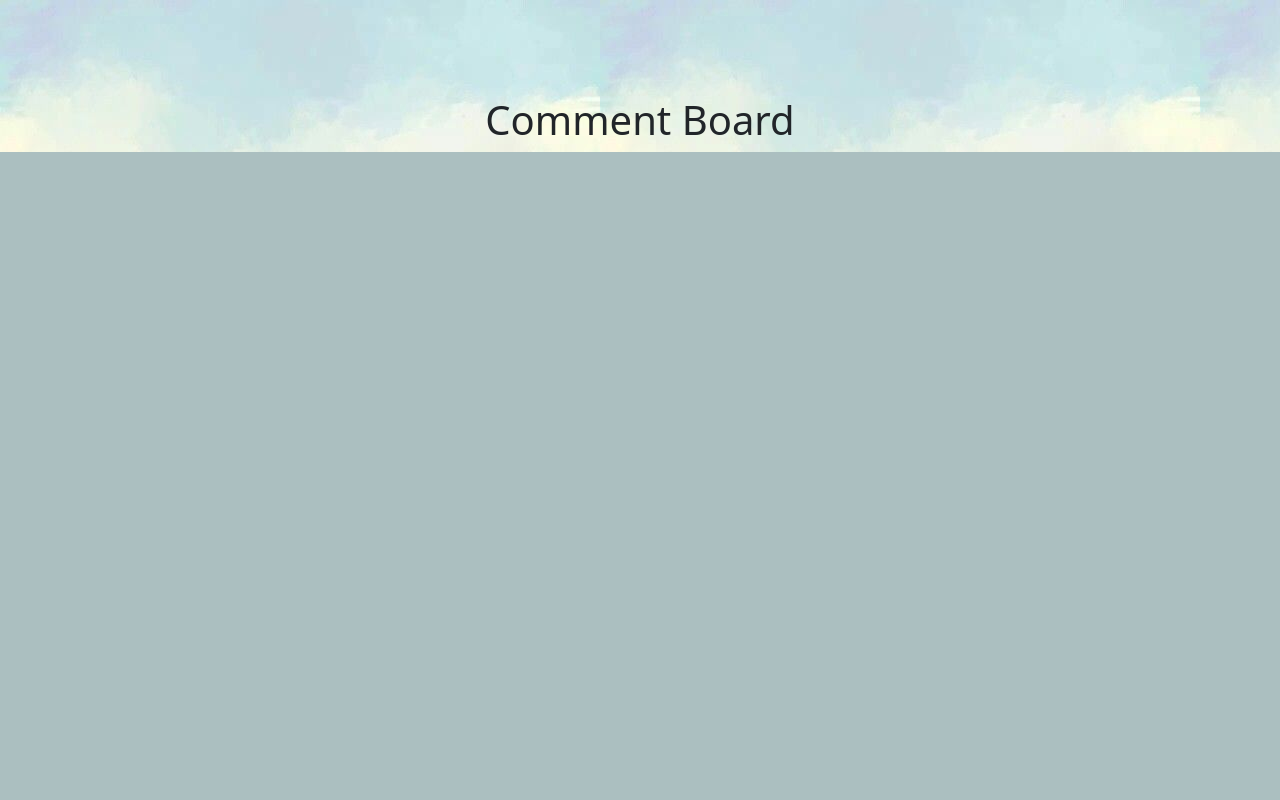
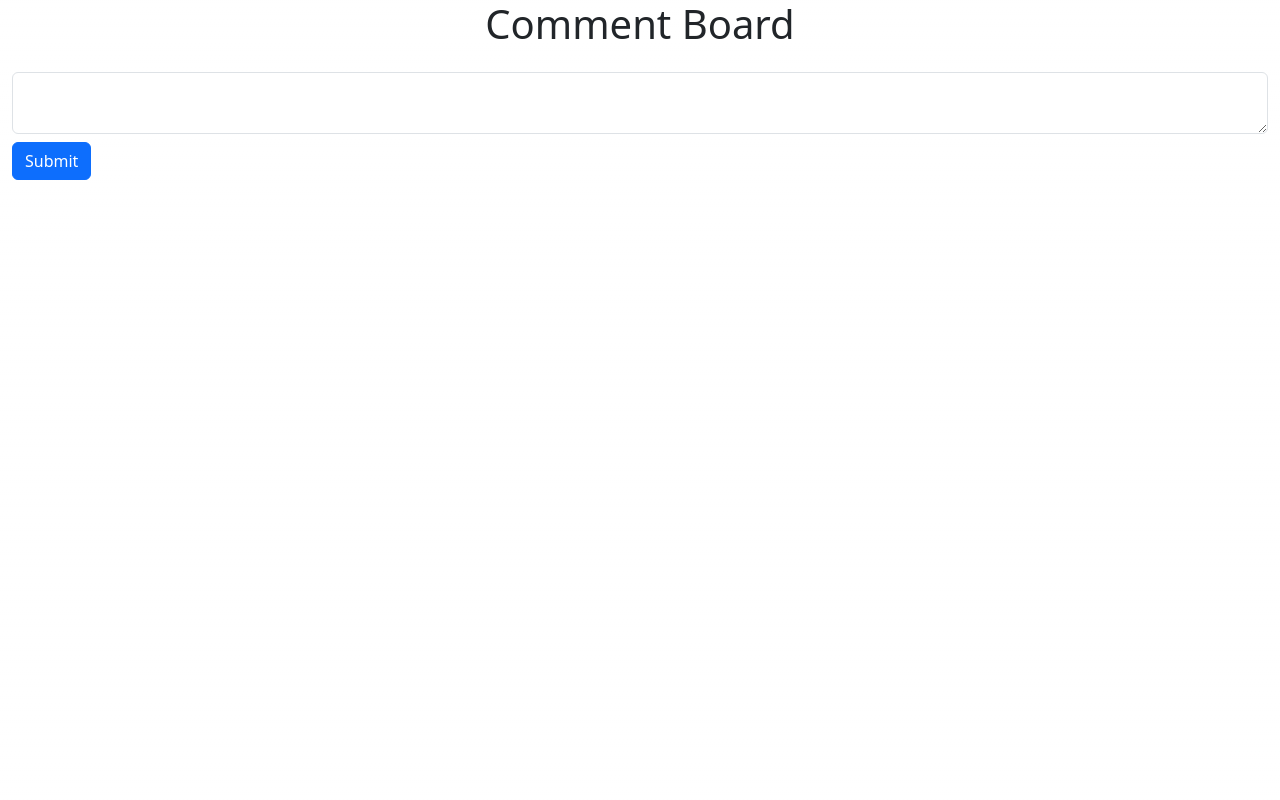
Before and after one commit to pabonhomme/NavalWar, a Next.js app in the folder naval_war_gui/: page /CommentSection in a window 1280 px wide. Shown: the top 800 px of the page. Built offline with nearby package versions, Linux system fonts and the light colour scheme.

Commit message:
Optimize the comment section

```diff
--- a/naval_war_gui/package.json
+++ b/naval_war_gui/package.json
@@ -17,7 +17,7 @@
     "antd-img-crop": "^4.6.0",
     "axios": "^1.2.6",
     "boostrap": "^2.0.0",
-    "bootstrap": "^5.2.3",
+    "bootstrap": "^5.3.0-alpha1",
     "eslint": "8.32.0",
     "eslint-config-next": "13.1.5",
     "next": "13.1.5",
--- a/naval_war_gui/pages/CommentSection.js
+++ b/naval_war_gui/pages/CommentSection.js
@@ -12,6 +12,7 @@
  * @par Modification log:
  * <table>
  * <tr><th>Date        <th>Version  <th>Author    <th>Description
+ * <tr><td>2023/02/24  <td>2.0      <td>Xuanzhe XIA  <td>Beautification
  * <tr><td>2023/02/10  <td>1.0      <td>Xuanzhe XIA  <td>Comments section page
  * </table>
  ******************************************************************
@@ -32,33 +33,32 @@ const CommentBoard = () => {
   };
 
   return (
-    <main className={styles.mainmanu}>
-    <div className={styles.container}>
-      <h1 className={styles.title}>Comment Board</h1>
+    <main className="container-fluid">
+      <div className="container">
+        <h1 className="text-center">Comment Board</h1>
       </div>
-    <div className={styles.CommentBoard}>
-      <ul className={styles.ulcomment}>
+      <div className="row">
+        <ul className="list-unstyled">
           {comments.map((comment, index) => (
-          <li key={index} className={styles.comment} >
+            <li key={index} className="col-12 mb-2 p-3 bg-light rounded" >
               {comment}
             </li>
           ))}
         </ul>
       </div>
 
-    <div className={styles.WriteComment}>
-      <form className={styles.newCommentForm} onSubmit={handleCommentSubmit}>
+      <div className="row">
+        <form className="col-12" onSubmit={handleCommentSubmit}>
           <textarea
-          className={styles.textarea}
+            className="form-control"
             value={newComment}
             onChange={(event) => setNewComment(event.target.value)}
           />
-        <button className={styles.submitButton} type="submit">
+          <button className="btn btn-primary mt-2" type="submit">
             Submit
           </button>
         </form>
       </div>
-
     </main>
   );
 };
--- a/naval_war_gui/pages/index.tsx
+++ b/naval_war_gui/pages/index.tsx
@@ -99,7 +99,6 @@ export default function Home() {
           <Link
             href="CommentSection"
             className={styles.card}
-            target="_blank"
             rel="noopener noreferrer"
           >
             <h2 className={inter.className}>
```
Also changed, not shown: 2 other files (tests, documents, lock files or other folders). Lines whose indentation alone changed are shown as unchanged.
